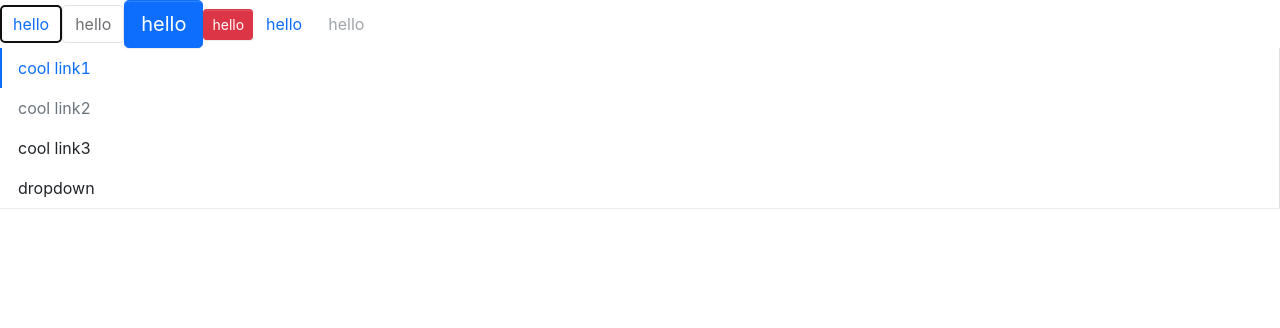
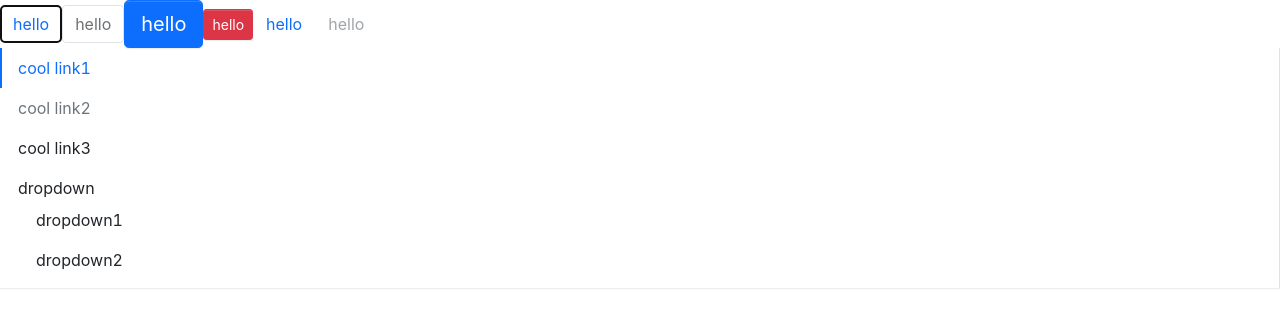
Before and after one commit to 1272171893/Miniso, a React (Create React App) app: page / in a window 1280 px wide. Shown: the top 328 px of the page. Built offline with nearby package versions, Linux system fonts and the light colour scheme.

Commit message:
默认展开

```diff
--- a/src/App.tsx
+++ b/src/App.tsx
@@ -14,7 +14,7 @@
       <Button btnType={ButtonType.Link} href="http://www.baidu.com">hello</Button>
       <Button btnType={ButtonType.Link} href="http://www.baidu.com" disabled>hello</Button>
       <br/>
-      <Menu defaultIndex={0} mode="vertical" onSelect={(index)=>alert(index)}>
+      <Menu defaultIndex="0" mode="vertical" onSelect={(index)=>alert(index)} defaultOpenSubMenus={["3"]}>
         <MenuItem >cool link1</MenuItem>
         <MenuItem disabled >cool link2</MenuItem>
         <MenuItem >cool link3</MenuItem>
--- a/src/components/Menu/menu.tsx
+++ b/src/components/Menu/menu.tsx
@@ -2,44 +2,47 @@
 import classNames from "classnames";
 import { MenuItemProps } from "./menuItem";
 type MenuMode = "horizontal" | "vertical";
-type SelectCallback = (selectedIndex: number) => void;
+type SelectCallback = (selectedIndex: string) => void;
 export interface MenuProps {
-  defaultIndex?: number;
+  defaultIndex?: string;
   className?: string;
   mode?: MenuMode;
   style?: React.CSSProperties;
   onSelect?: SelectCallback;
+  defaultOpenSubMenus?:string[];
 }
 interface IMenuContext {
-  index: number;
+  index: string;
   onSelect?: SelectCallback;
   mode?:MenuMode;
+  defaultOpenSubMenus?:string[];
 }
-export const MenuContext = createContext<IMenuContext>({ index: 0 });
+export const MenuContext = createContext<IMenuContext>({ index: "0" });
 const Menu: React.FC<MenuProps> = (props) => {
-  const { className, mode, style, defaultIndex, children, onSelect } = props;
+  const { className, mode, style, defaultIndex, children, onSelect, defaultOpenSubMenus } = props;
   const [active, setActive] = useState(defaultIndex);
   const classes = classNames("miniso-menu", className, {
     "menu-vertical": mode === "vertical",
     'menu-horizontal':mode !== 'vertical'
   });
-  const handleClick = (index: number) => {
+  const handleClick = (index: string) => {
     setActive(index);
     if (onSelect) {
       onSelect(index);
     }
   };
   const passedContext: IMenuContext = {
-    index: active ? active : 0,
+    index: active ? active : "0",
     onSelect: handleClick,
-    mode:mode,
+    mode,
+    defaultOpenSubMenus
   };
   const renderChildren = () => {
     return React.Children.map(children, (child, index) => {
       const childElement = child as React.FunctionComponentElement<MenuItemProps>;
       const { displayName } = childElement.type;
       if(displayName==="MenuItem"||displayName==="SubMenu"){
-        return React.cloneElement(childElement,{index});
+        return React.cloneElement(childElement,{index:index.toString()});
       }
       console.error("warning:Menu has a child which is not a MenuItem component")
     });
@@ -53,7 +56,8 @@
   );
 };
 Menu.defaultProps = {
-  defaultIndex: 0,
+  defaultIndex: "0",
   mode: "horizontal",
+  defaultOpenSubMenus:[],
 };
 export default Menu;
--- a/src/components/Menu/menuItem.tsx
+++ b/src/components/Menu/menuItem.tsx
@@ -2,7 +2,7 @@
 import classNames from "classnames";
 import { MenuContext } from "./menu";
 export interface MenuItemProps {
-  index?: number;
+  index?: string;
   disabled?: boolean;
   className?: string;
   style?: React.CSSProperties;
@@ -15,7 +15,7 @@
     "is-active": index === context.index,
   });
   const handlerClick = () => {
-    if (context.onSelect && !disabled&& typeof(index)==="number") {
+    if (context.onSelect && !disabled&& typeof(index)==="string") {
       context.onSelect(index)
     }
   };
--- a/src/components/Menu/subMenu.tsx
+++ b/src/components/Menu/subMenu.tsx
@@ -3,14 +3,16 @@
 import { MenuContext } from "./menu";
 import { MenuItemProps } from "./menuItem";
 export interface SubMenuProps {
-  index?: number;
+  index?: string;
   title?: string;
   className?: string;
 }
 const SubMenu: React.FC<SubMenuProps> = (props) => {
   const { index, title, className, children } = props;
   const context = useContext(MenuContext);
-  const [menuOpen, setMenuOpen] = useState(false);
+  const openedSubMenus = context.defaultOpenSubMenus as Array<string>;
+  const isOpened = (index&&context.mode==="vertical")?openedSubMenus.includes(index):false;
+  const [menuOpen, setMenuOpen] = useState(isOpened);
   const handlerClick = (e: React.MouseEvent) => {
     e.preventDefault();
     setMenuOpen(!menuOpen);
@@ -41,7 +43,7 @@
     const childrenComponent = React.Children.map(children, (child, i) => {
       const childElement = child as FunctionComponentElement<MenuItemProps>;
       if (childElement.type.displayName === "MenuItem") {
-        return childElement;
+        return React.cloneElement(childElement,{index:`${index}-${i}`}) ;
       }
       console.error(
         "warning:Menu has a child which is not a MenuItem component"
```
Also changed, not shown: 1 other file (tests, documents, lock files or other folders).
